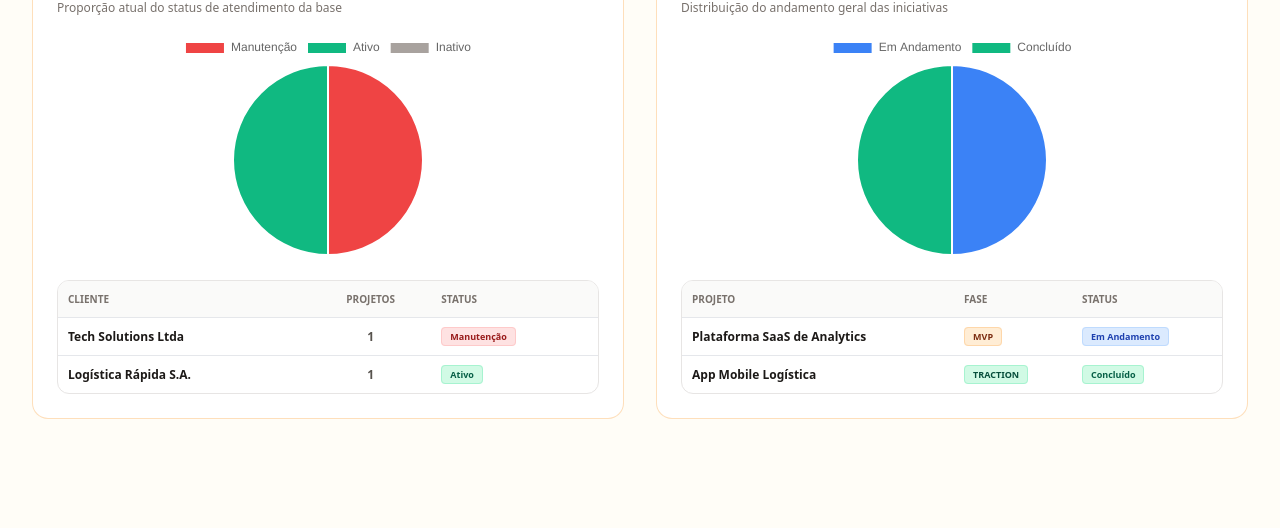
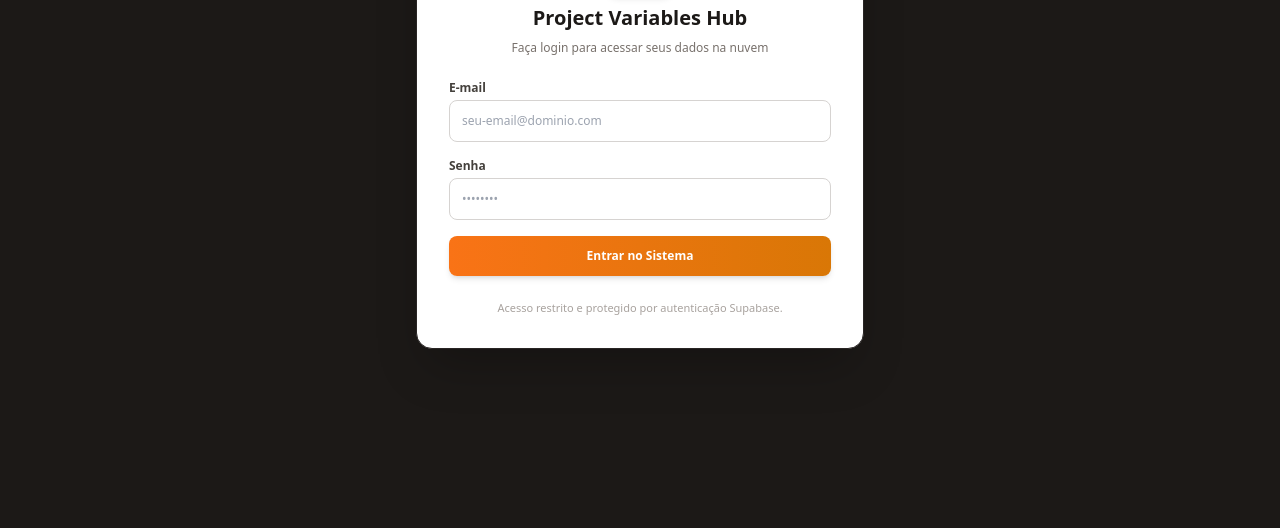
Before and after one commit to PedroGSDev/PVH, a plain HTML site: page index.html in a window 1280 px wide. Shown: the part 272-800 px from the top of the page. Drawn offline with nearby package versions, Linux system fonts and the light colour scheme.

Commit message:
Update index.html

```diff
--- a/index.html
+++ b/index.html
@@ -10,6 +10,8 @@
   <link rel="stylesheet" href="https://cdnjs.cloudflare.com/ajax/libs/font-awesome/6.4.0/css/all.min.css">
   <!-- Vue.js 3 CDN -->
   <script src="https://unpkg.com/vue@3/dist/vue.global.js"></script>
+  <!-- Supabase JS Client CDN -->
+  <script src="https://cdn.jsdelivr.net/npm/@supabase/supabase-js@2"></script>
   <!-- Chart.js CDN -->
   <script src="https://cdn.jsdelivr.net/npm/chart.js"></script>
   <style>
@@ -21,7 +23,43 @@
 
 <div id="app" v-cloak class="min-h-screen flex flex-col">
 
-  <!-- Header / Navigation (Mantendo exatamente o padrão solicitado na imagem) -->
+  <!-- ================= TELA DE LOGIN (PROTEGIDO) ================= -->
+  <div v-if="!user" class="flex-1 flex items-center justify-center p-4 bg-stone-900">
+    <div class="bg-white rounded-2xl shadow-2xl max-w-md w-full p-8 space-y-6 border border-stone-800">
+      <div class="text-center space-y-2">
+        <div class="inline-block bg-gradient-to-br from-orange-500 to-amber-600 text-white p-3 rounded-2xl font-black text-2xl shadow-md">PVH</div>
+        <h2 class="text-xl font-bold text-stone-900">Project Variables Hub</h2>
+        <p class="text-xs text-stone-500">Faça login para acessar seus dados na nuvem</p>
+      </div>
+
+      <div class="space-y-4 text-xs">
+        <div>
+          <label class="block font-semibold text-stone-700 mb-1">E-mail</label>
+          <input v-model="authForm.email" type="email" class="w-full border border-stone-300 rounded-lg p-3 outline-none focus:ring-2 focus:ring-orange-500" placeholder="seu-email@dominio.com" />
+        </div>
+        <div>
+          <label class="block font-semibold text-stone-700 mb-1">Senha</label>
+          <input v-model="authForm.password" type="password" class="w-full border border-stone-300 rounded-lg p-3 outline-none focus:ring-2 focus:ring-orange-500" placeholder="••••••••" />
+        </div>
+
+        <div v-if="authError" class="p-3 bg-red-50 border border-red-200 text-red-700 rounded-lg text-center font-semibold">
+          {{ authError }}
+        </div>
+
+        <button @click="handleLogin" :disabled="loading" class="w-full bg-gradient-to-r from-orange-500 to-amber-600 hover:from-orange-600 text-white font-bold p-3 rounded-lg transition shadow-md">
+          {{ loading ? 'Processando...' : 'Entrar no Sistema' }}
+        </button>
+      </div>
+      <div class="text-center text-[11px] text-stone-400">
+        Acesso restrito e protegido por autenticação Supabase.
+      </div>
+    </div>
+  </div>
+
+  <!-- ================= SISTEMA PRINCIPAL (LOGADO) ================= -->
+  <div v-else class="flex-1 flex flex-col">
+
+    <!-- Header / Navigation -->
     <header class="glass-header text-white sticky top-0 z-50 border-b border-orange-950/40 shadow-lg">
       <div class="max-w-7xl mx-auto px-4 sm:px-6 lg:px-8 h-16 flex items-center justify-between">
         <div class="flex items-center space-x-3 cursor-pointer" @click="currentTab = 'home'; currentView = 'list'; activeProject = null">
@@ -74,6 +112,12 @@
             class="px-3 py-2 rounded-lg text-xs font-medium transition flex items-center space-x-1">
             <i class="fa-solid fa-clock-rotate-left"></i>
             <span>Histórico</span>
+          </button>
+
+          <div class="w-px h-6 bg-stone-700 mx-2"></div>
+
+          <button @click="logout" class="bg-red-600/80 hover:bg-red-700 text-white px-3 py-2 rounded-lg text-xs font-bold transition flex items-center space-x-1">
+            <i class="fa-solid fa-right-from-bracket"></i><span>Sair</span>
           </button>
         </nav>
       </div>
@@ -379,6 +423,8 @@
 
     </main>
 
+  </div>
+
 
   <!-- ================= MODAIS (CLIENTE, PROJETO, VARIÁVEL, LINK) ================= -->
 
@@ -543,11 +589,22 @@
 </div>
 
 <script>
+// CONFIGURAÇÃO DO SUPABASE
+const SUPABASE_URL = 'https://ybmyabvawidwhtieocox.supabase.co';
+const SUPABASE_ANON_KEY = 'eyJhbGciOiJIUzI1NiIsInR5cCI6IkpXVCJ9.eyJpc3MiOiJzdXBhYmFzZSIsInJlZiI6InlibXlhYnZhd2lkd2h0aWVvY294Iiwicm9sZSI6ImFub24iLCJpYXQiOjE3ODY2NDQ1MzMsImV4cCI6MjEwMjIyMDUzM30.DVVrn_ia0P0ag_GL0OrKQ-V8RCO-rkpNAyVPNJ0Z9Mg';
+
+const supabaseClient = supabase.createClient(SUPABASE_URL, SUPABASE_ANON_KEY);
+
 const { createApp } = Vue;
 
 createApp({
   data() {
     return {
+      user: null,
+      loading: false,
+      authError: null,
+      authForm: { email: '', password: '' },
+
       currentTab: 'home',
       currentView: 'list',
       activeProject: null,
@@ -590,6 +647,23 @@ createApp({
     }
   },
 
+  async mounted() {
+    // Verificar sessão existente ao carregar a página
+    const { data: { session } } = await supabaseClient.auth.getSession();
+    if (session) {
+      this.user = session.user;
+    }
+
+    // Ouvir mudanças de estado (login/logout) em tempo real
+    supabaseClient.auth.onAuthStateChange((event, session) => {
+      this.user = session ? session.user : null;
+    });
+
+    if (this.currentTab === 'home') {
+      this.renderCharts();
+    }
+  },
+
   computed: {
     filteredProjects() {
       if (this.filterStage === 'ALL') return this.projects;
@@ -610,13 +684,25 @@ createApp({
     }
   },
 
-  mounted() {
-    if (this.currentTab === 'home') {
-      this.renderCharts();
+  methods: {
+    async handleLogin() {
+      this.loading = true;
+      this.authError = null;
+      const { error } = await supabaseClient.auth.signInWithPassword({
+        email: this.authForm.email,
+        password: this.authForm.password
+      });
+
+      if (error) {
+        this.authError = "Erro ao entrar: " + error.message;
       }
+      this.loading = false;
     },
 
-  methods: {
+    async logout() {
+      await supabaseClient.auth.signOut();
+    },
+
     clientHasMaintenance(c) { return c.purchasedProjects.some(p => p.maintenanceRequired); },
     getProjectName(id) { const p = this.projects.find(proj => proj.id === id); return p ? p.name : 'Desconhecido'; },
     getGlobalVariable(id) { return this.globalVariables.find(v => v.id === id); },
@@ -640,11 +726,9 @@ createApp({
     },
 
     renderCharts() {
-      // Destruir instâncias anteriores para evitar bugs de sobreposição no Chart.js
       if (this.clientsPieInstance) this.clientsPieInstance.destroy();
       if (this.projectsPieInstance) this.projectsPieInstance.destroy();
 
-      // Dados Clientes
       const manCount = this.clients.filter(c => this.clientHasMaintenance(c)).length;
       const actCount = this.clients.filter(c => !this.clientHasMaintenance(c) && c.purchasedProjects.length > 0).length;
       const inactCount = this.clients.filter(c => c.purchasedProjects.length === 0).length;
@@ -661,7 +745,6 @@ createApp({
         });
       }
 
-      // Dados Projetos
       const statusMap = this.projects.reduce((acc, p) => { acc[p.status] = (acc[p.status] || 0) + 1; return acc; }, {});
       const projectsCtx = document.getElementById('projectsPieChart');
       if (projectsCtx) {
@@ -679,7 +762,6 @@ createApp({
     viewProjectDetail(p) { this.activeProject = p; this.currentView = 'detail'; },
     closeProjectDetail() { this.currentView = 'list'; this.activeProject = null; },
 
-    // CRUD Clientes
     openClientModal(c = null) {
       if (c) { this.editingClient = c; this.clientForm = JSON.parse(JSON.stringify(c)); }
       else { this.editingClient = null; this.clientForm = { name: '', email: '', phone: '', customFields: [], purchasedProjects: [] }; }
@@ -712,7 +794,6 @@ createApp({
       if (this.currentTab === 'home') this.$nextTick(() => this.renderCharts());
     },
 
-    // CRUD Projetos
     openProjectModal(p = null) {
       if (p) { this.editingProject = p; this.projectForm = { ...p }; }
       else { this.editingProject = null; this.projectForm = { name: '', description: '', stage: 'MVP', status: 'Em Andamento', budget: 45000 }; }
@@ -735,7 +816,6 @@ createApp({
       if (this.currentTab === 'home') this.$nextTick(() => this.renderCharts());
     },
 
-    // CRUD Variáveis
     openVariableModal(v = null) {
       if (v) { this.editingVariable = v; this.variableForm = { ...v }; }
       else { this.editingVariable = null; this.variableForm = { name: '', category: 'CLIENTE', type: 'TEXT', description: '' }; }
```
Lines whose indentation alone changed are shown as unchanged.
